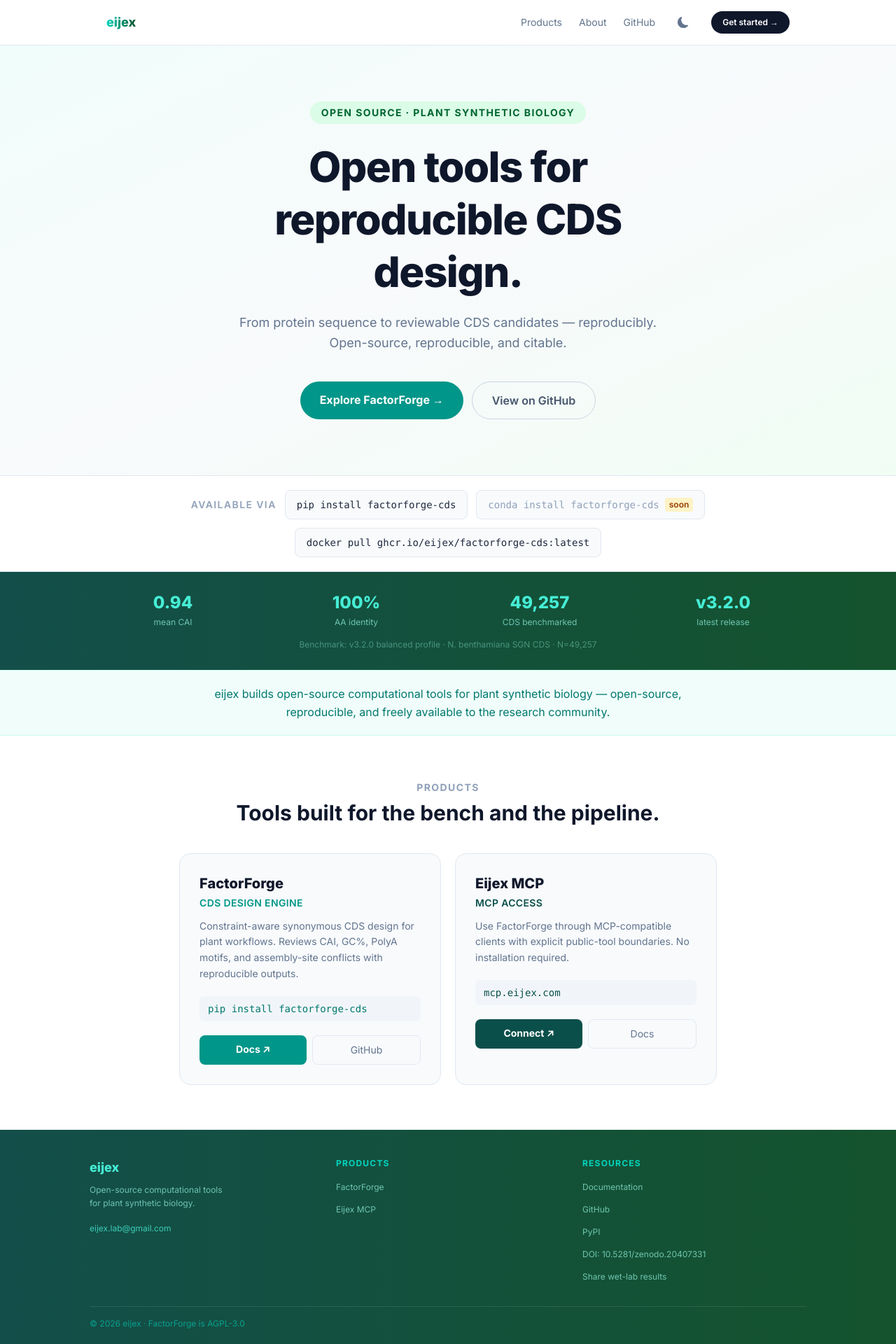
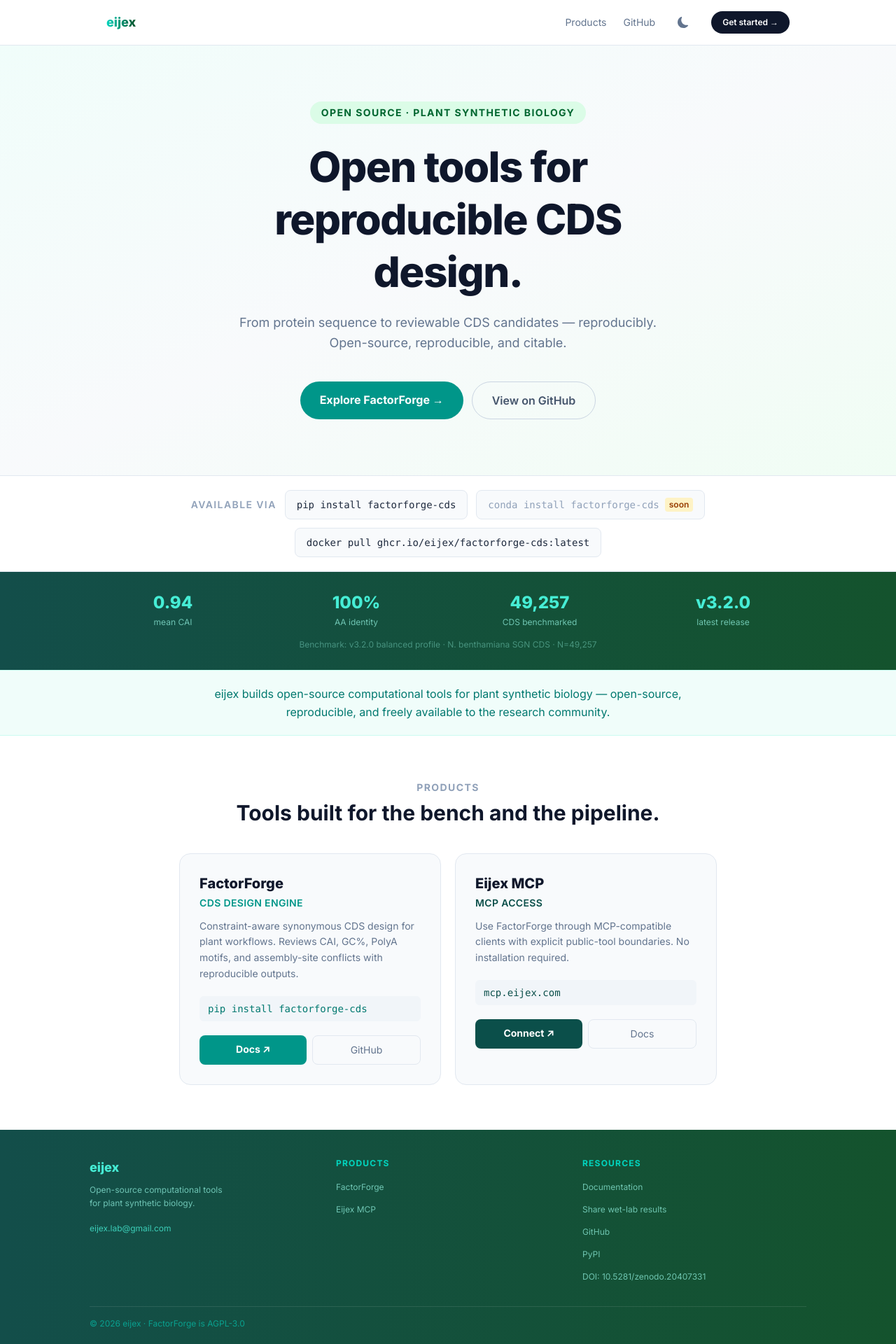
Before and after one commit to eijex/eijex-web, a Next.js app: page / in a window 1280 px wide. Shown: the top 1920 px of the page at 70% size. Built offline with nearby package versions, Linux system fonts and the light colour scheme.

Commit message:
feat: remove About from nav, reorder Footer resources (Share wet-lab results up)

```diff
--- a/src/app/components/Footer.tsx
+++ b/src/app/components/Footer.tsx
@@ -5,10 +5,10 @@ const productLinks = [
 
 const resourceLinks = [
   { label: "Documentation", href: "https://eijex.github.io/factorforge-cds/" },
+  { label: "Share wet-lab results", href: "https://docs.google.com/forms/d/e/1FAIpQLSeSx-wYvF6YwHhSPdLMl-L44frCugdm25X_eDz50OaqTD66qA/viewform" },
   { label: "GitHub", href: "https://github.com/eijex" },
   { label: "PyPI", href: "https://pypi.org/project/factorforge-cds/" },
   { label: "DOI: 10.5281/zenodo.20407331", href: "https://doi.org/10.5281/zenodo.20407331" },
-  { label: "Share wet-lab results", href: "https://docs.google.com/forms/d/e/1FAIpQLSeSx-wYvF6YwHhSPdLMl-L44frCugdm25X_eDz50OaqTD66qA/viewform" },
 ];
 
 export default function Footer() {
--- a/src/app/components/Nav.tsx
+++ b/src/app/components/Nav.tsx
@@ -10,9 +10,6 @@ export default function Nav() {
         <div className="flex items-center gap-6 text-sm text-slate-500 dark:text-slate-400">
           <a href="#products" className="hover:text-slate-900 dark:hover:text-white transition-colors hidden sm:block">
             Products
-          </a>
-          <a href="#about" className="hover:text-slate-900 dark:hover:text-white transition-colors hidden sm:block">
-            About
           </a>
           <a
             href="https://github.com/eijex"
```
